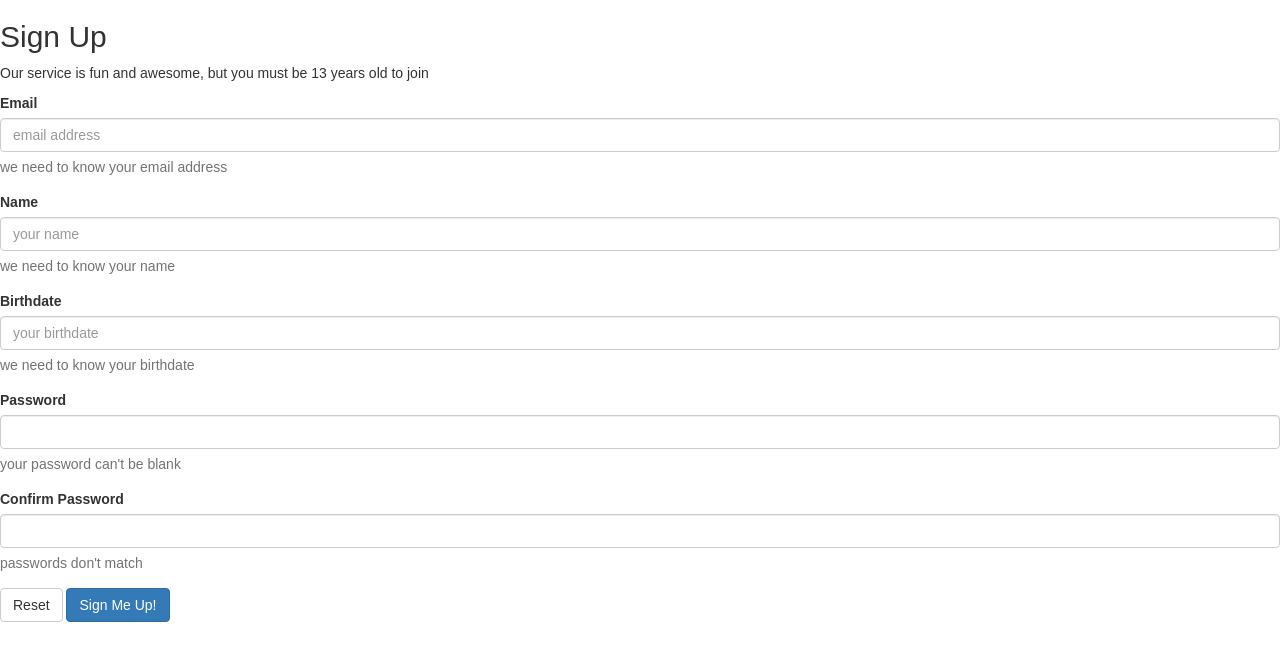
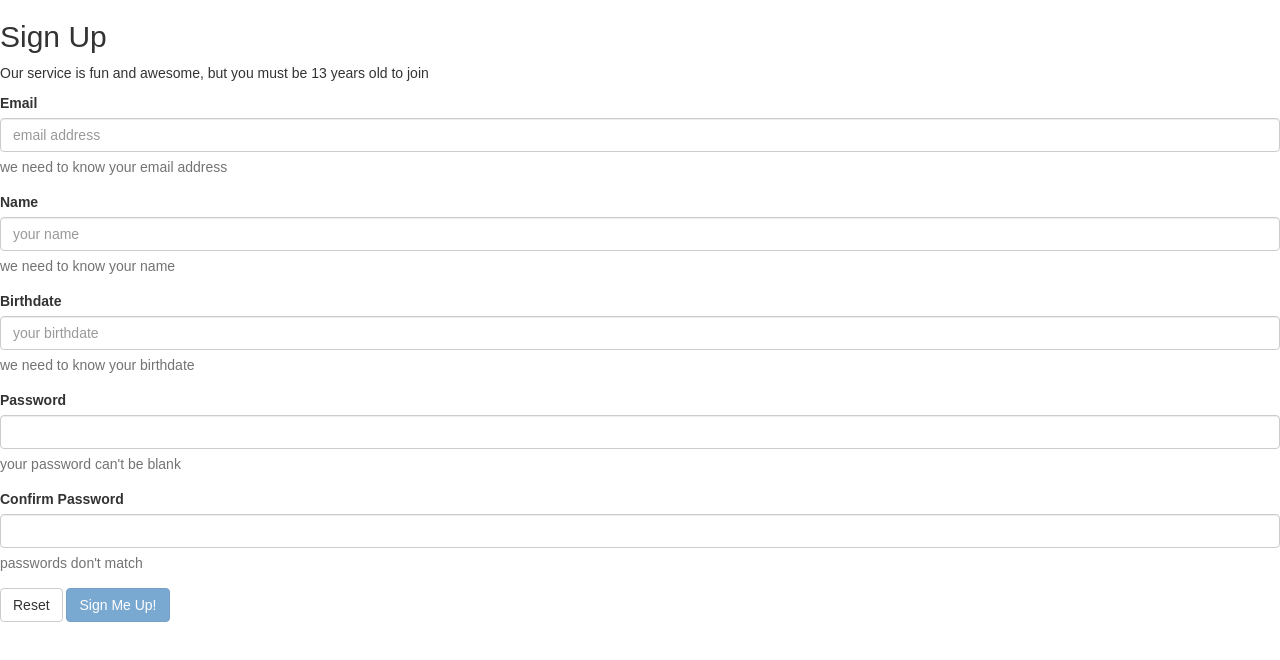
Before and after one commit to aethanol/team-challenge, a React (Create React App) app: page / in a window 1280 px wide. Shown: the top 660 px of the page. Built offline with nearby package versions, Linux system fonts and the light colour scheme.

Commit message:
Fix submit button

```diff
--- a/src/App.js
+++ b/src/App.js
@@ -2,6 +2,18 @@ import React, { Component } from 'react';
 import TeamSignUp from './TeamSignUp';
 
 class App extends Component {
+  constructor(props){
+    super(props);
+    this.state = {
+      submitted: false
+    }
+    this.handleSubmit = this.handleSubmit.bind(this);
+  }
+
+  handleSubmit(e) {
+    this.setState({submitted: true});
+  }
+
   render() {
     return (
       <div className="App">
@@ -9,7 +21,12 @@ class App extends Component {
           <h2>Sign Up</h2>
           <p>Our service is fun and awesome, but you must be 13 years old to join</p>
         </div>
-        <TeamSignUp />
+        {this.state.submitted
+        &&
+        <div className="alert alert-success" role="alert">
+          Thanks for signing up!
+        </div>}
+        <TeamSignUp submitCallback={this.handleSubmit}/>
       </div>
     );
   }
--- a/src/TeamSignUp.js
+++ b/src/TeamSignUp.js
@@ -15,6 +15,7 @@ class SignUpForm extends React.Component {
     };
 
     this.updateState = this.updateState.bind(this); //bind for scope
+    this.handleSubmit = this.handleSubmit.bind(this);
   }
 
   //callback for updating the state with child information
@@ -39,7 +40,7 @@ class SignUpForm extends React.Component {
   render() {
     //if all fields are valid, button should be enabled
     var buttonEnabled = (this.state.email.valid && this.state.name.valid && this.state.dob.isValid && this.state.password.valid);
-
+    console.log(buttonEnabled);
     return (
       <form name="signupForm" onSubmit={(e) => this.handleSubmit(e)}>
 
@@ -66,7 +67,7 @@ class SignUpForm extends React.Component {
         {/* Submit Buttons */}
         <div className="form-group">
           <button id="resetButton" type="reset" className="btn btn-default" onClick={(e)=>this.handleReset(e)}>Reset</button> {' ' /*space*/}
-          <button id="submitButton" type="submit" className="btn btn-primary" disabled={buttonEnabled}>Sign Me Up!</button>
+          <button id="submitButton" type="submit" className="btn btn-primary" disabled={!buttonEnabled}>Sign Me Up!</button>
         </div>
 
       </form>
```
Also changed, not shown: 1 other file (tests, documents, lock files or other folders).
